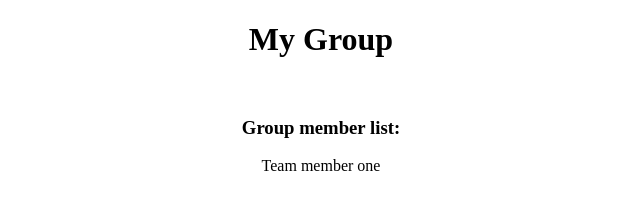
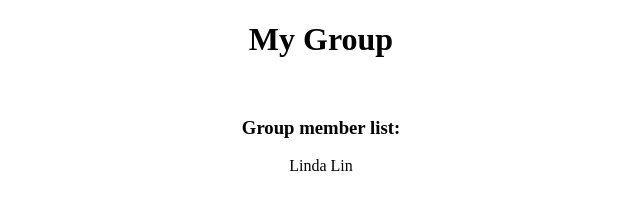
Before and after one commit to ScriptsandCrypts/compsci235lab2, a plain HTML site: page index.html in a window 1280 px wide. Shown: the full height of the page, 319-959 px from the left. Drawn offline with Linux system fonts and the light colour scheme.

Commit message:
linda's name

```diff
--- a/index.html
+++ b/index.html
@@ -12,7 +12,7 @@
     <h3>Group member list:</h3>
     <!-- Please put team members here -->
     <div>
-        <p> Team member one </p>
+        <p> Linda Lin </p>
     </div>
   </div>
 
```
